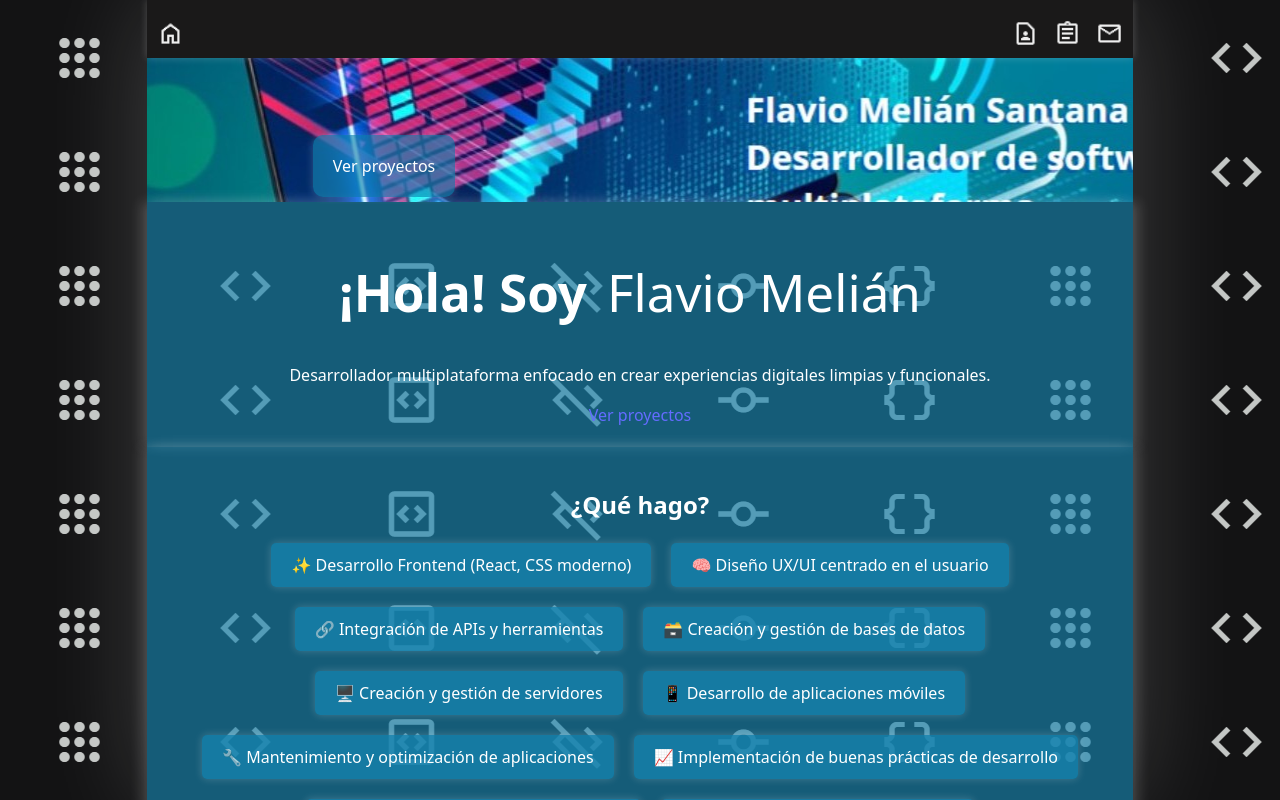
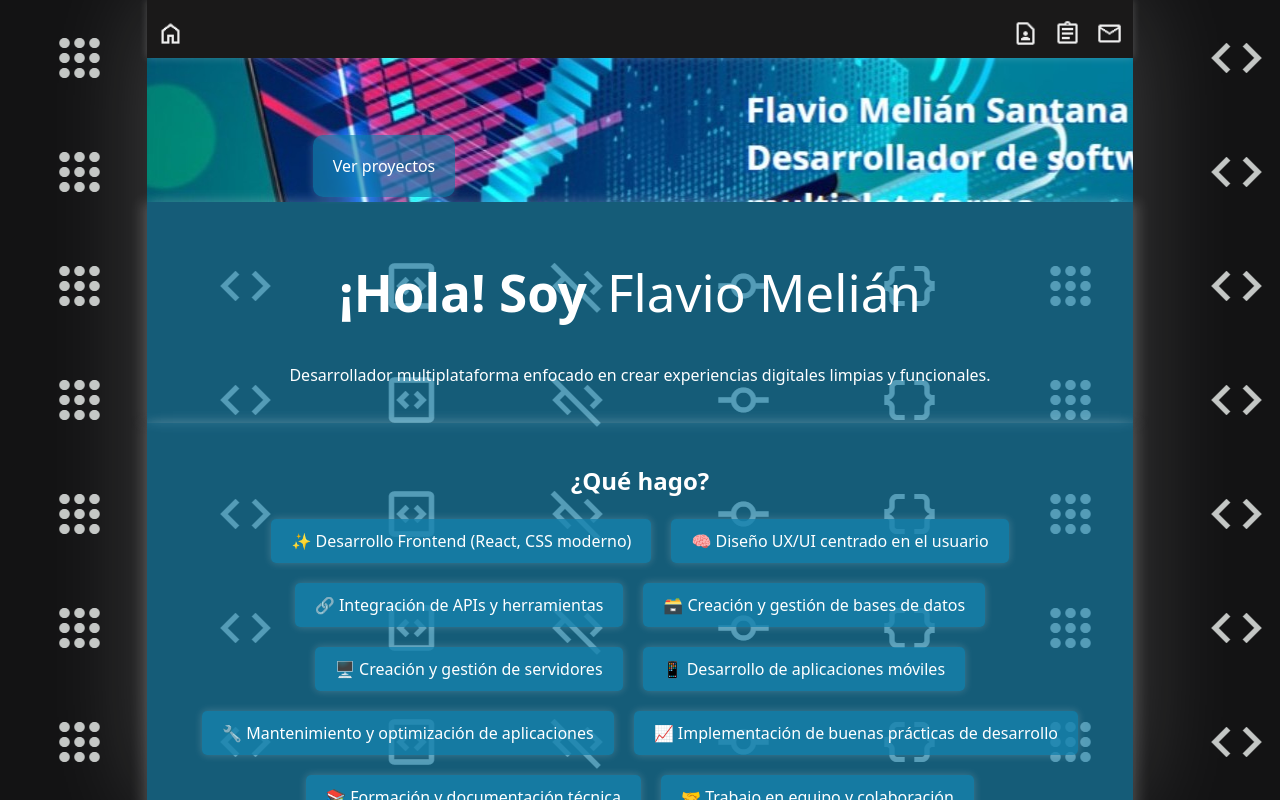
Before and after one commit to flaviomelian/flaviomelian-portfolio, a React (Vite) app in the folder frontend/: page / in a window 1280 px wide. Shown: the top 800 px of the page. Built offline with nearby package versions, Linux system fonts and the light colour scheme.

Commit message:
evitar errores al navegar a proyectos

```diff
--- a/frontend/src/Pages/Home/Home.jsx
+++ b/frontend/src/Pages/Home/Home.jsx
@@ -26,7 +26,6 @@ function Home() {
       <section className="intro">
         <h1>¡Hola! Soy<Link to="/sobre-mi" className="about-link">Flavio Melián</Link></h1>
         <p>Desarrollador multiplataforma enfocado en crear experiencias digitales limpias y funcionales.</p>
-        <a href="/proyectos" className="btn">Ver proyectos</a>
       </section>
 
       <section className="destacados">
```
